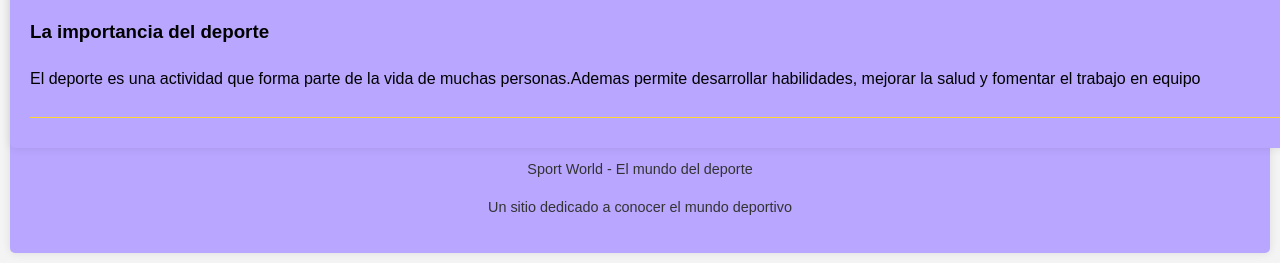
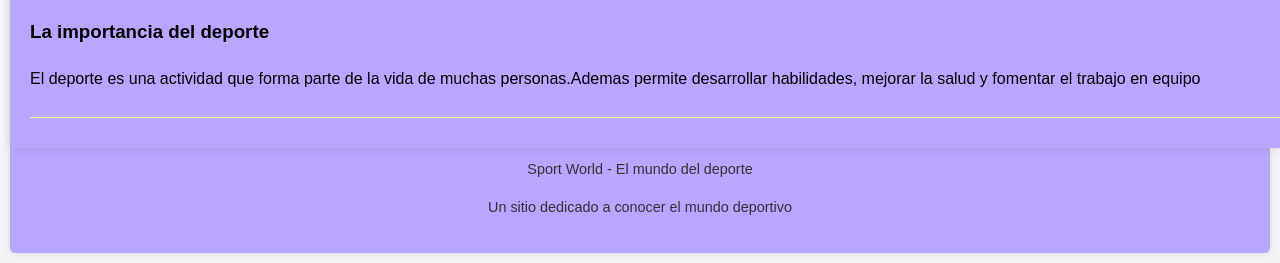
Before and after one commit to lolaautorde/tp-final-autorde-lola-4D, a plain HTML site: page index.html in a window 1280 px wide. Shown: the part 1624-1887 px from the top of the page. Drawn offline with Linux system fonts and the light colour scheme.

Commit message:
tp final terminado

```diff
--- a/style.css
+++ b/style.css
@@ -45,7 +45,7 @@ section {
 }
 
 article {
-    border-bottom: 1px solid #ffd52f;
+    border-bottom: 1px solid #fff388;
     padding-bottom: 10px;
     margin-bottom: 10px;
 }
```
